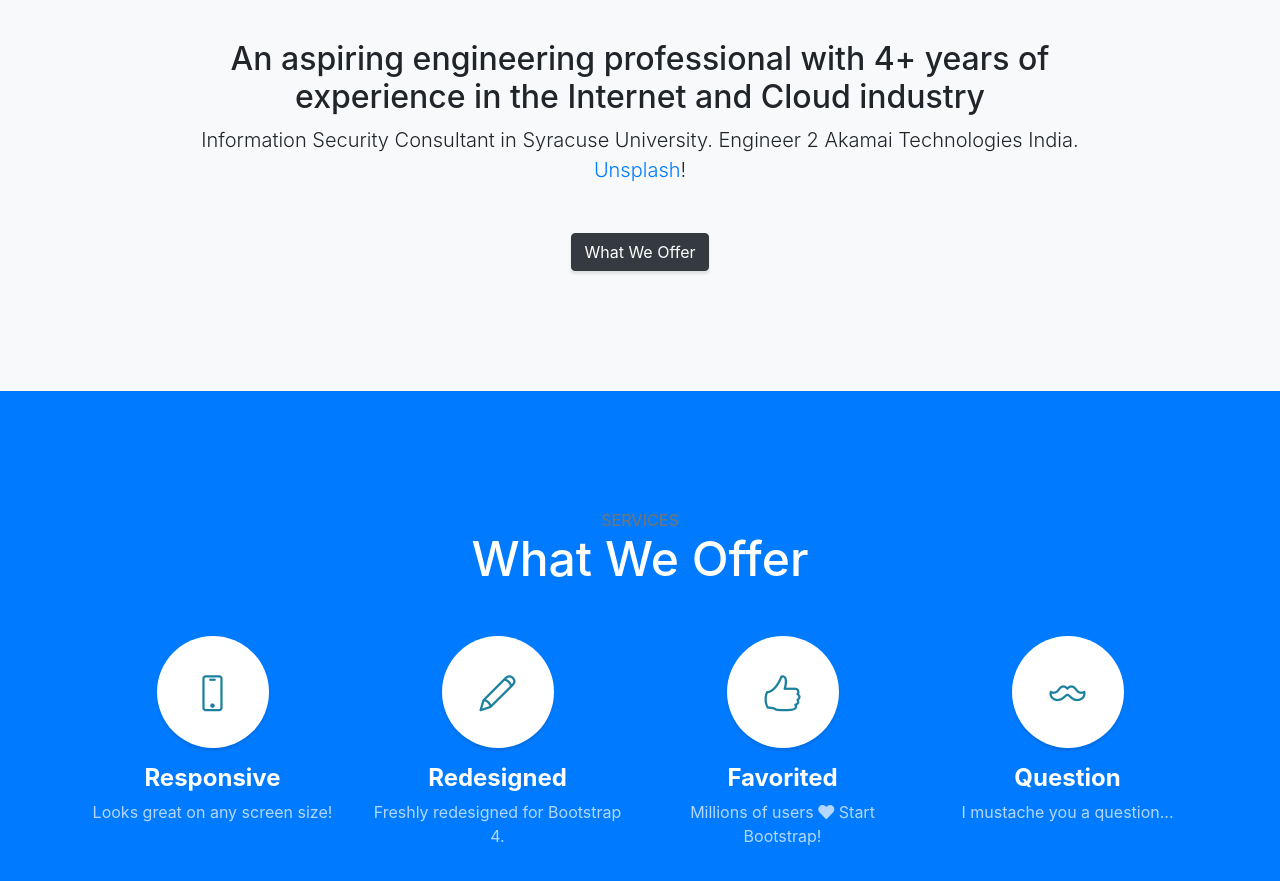
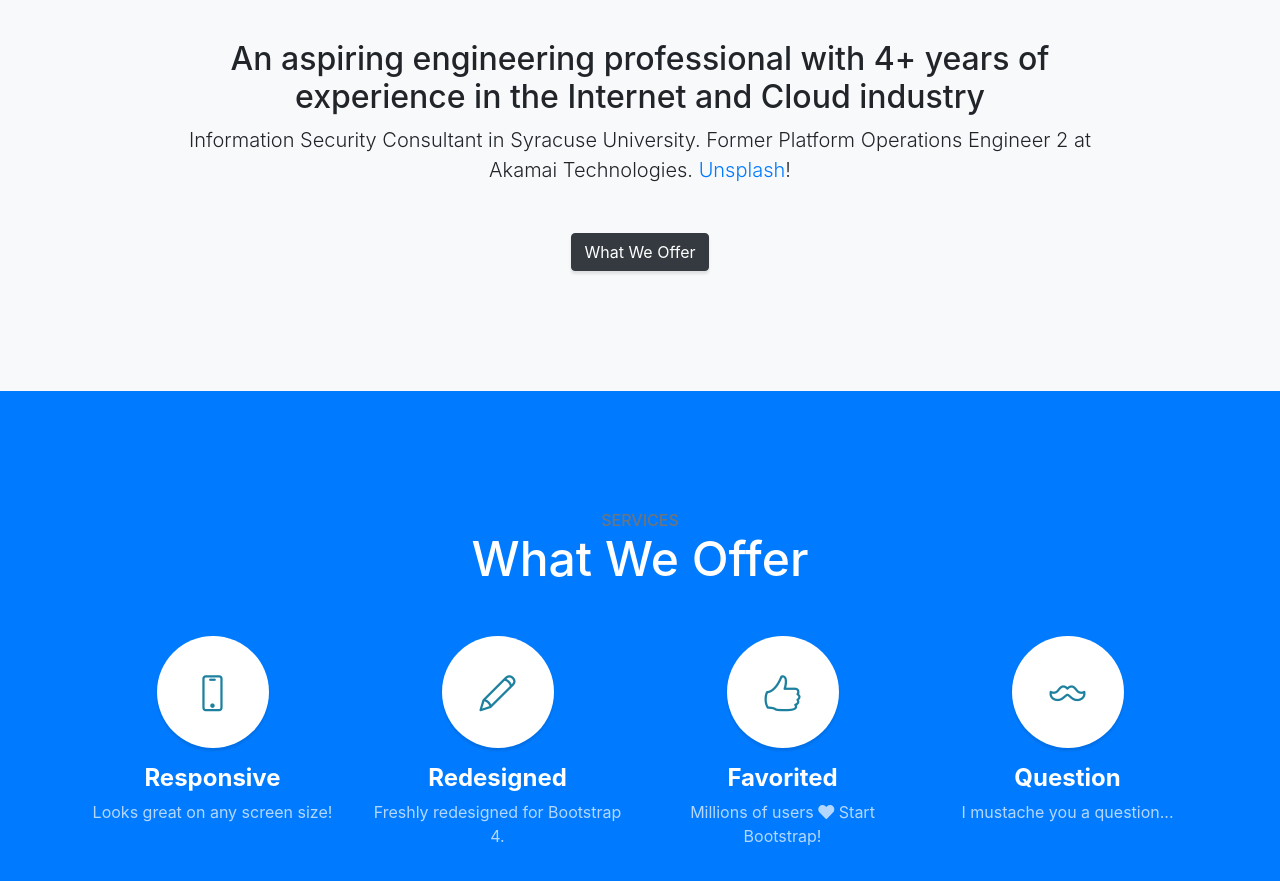
Before and after one commit to Rakshith2294/Rakshith2294.github.io, a website with bundled scripts: page index.html in a window 1280 px wide. Shown: the part 880-1761 px from the top of the page. Built offline with nearby package versions, Linux system fonts and the light colour scheme.

Commit message:
Update index.html

```diff
--- a/index.html
+++ b/index.html
@@ -70,7 +70,7 @@
       <div class="row">
         <div class="col-lg-10 mx-auto">
           <h2>An aspiring engineering professional with 4+ years of experience in the Internet and Cloud industry</h2>
-          <p class="lead mb-5">Information Security Consultant in Syracuse University. Engineer 2 Akamai Technologies India.
+          <p class="lead mb-5">Information Security Consultant in Syracuse University. Former Platform Operations Engineer 2 at Akamai Technologies.
             <a href="https://unsplash.com/">Unsplash</a>!</p>
           <a class="btn btn-dark btn-xl js-scroll-trigger" href="#services">What We Offer</a>
         </div>
```
